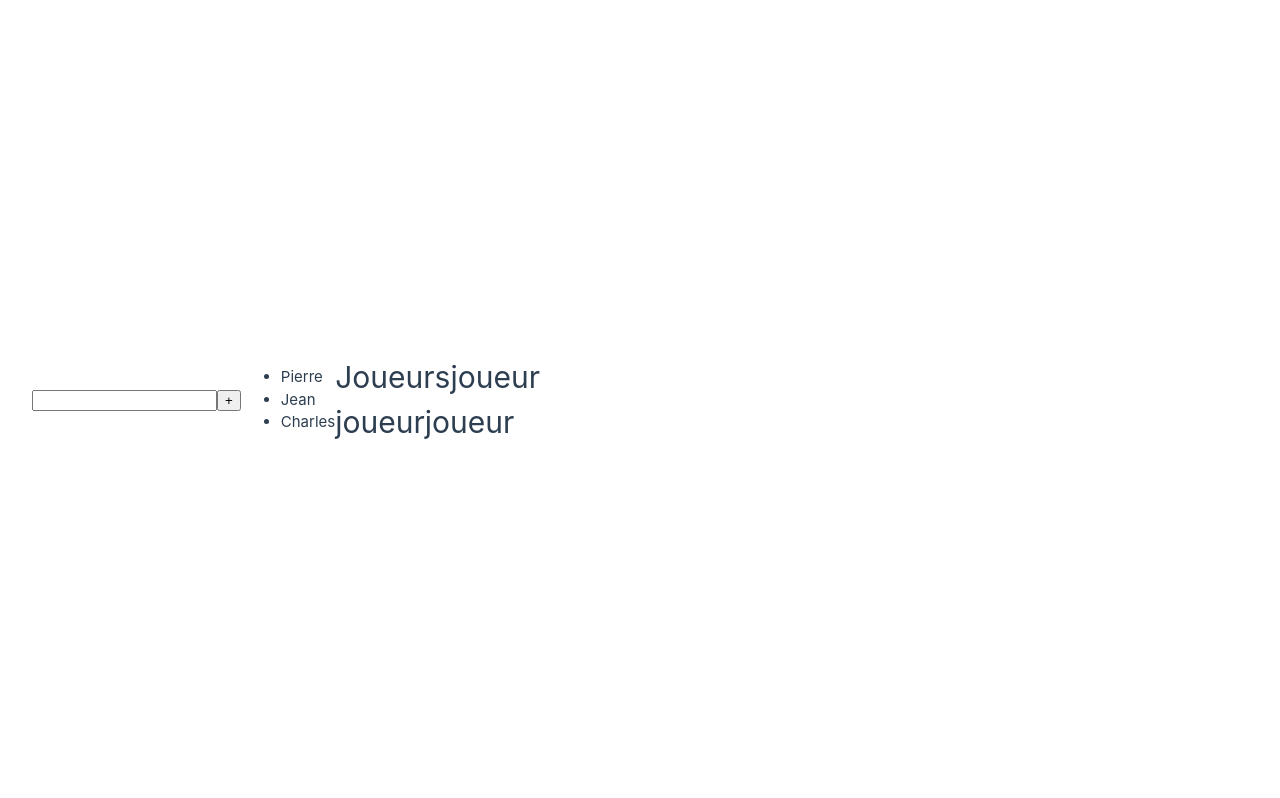
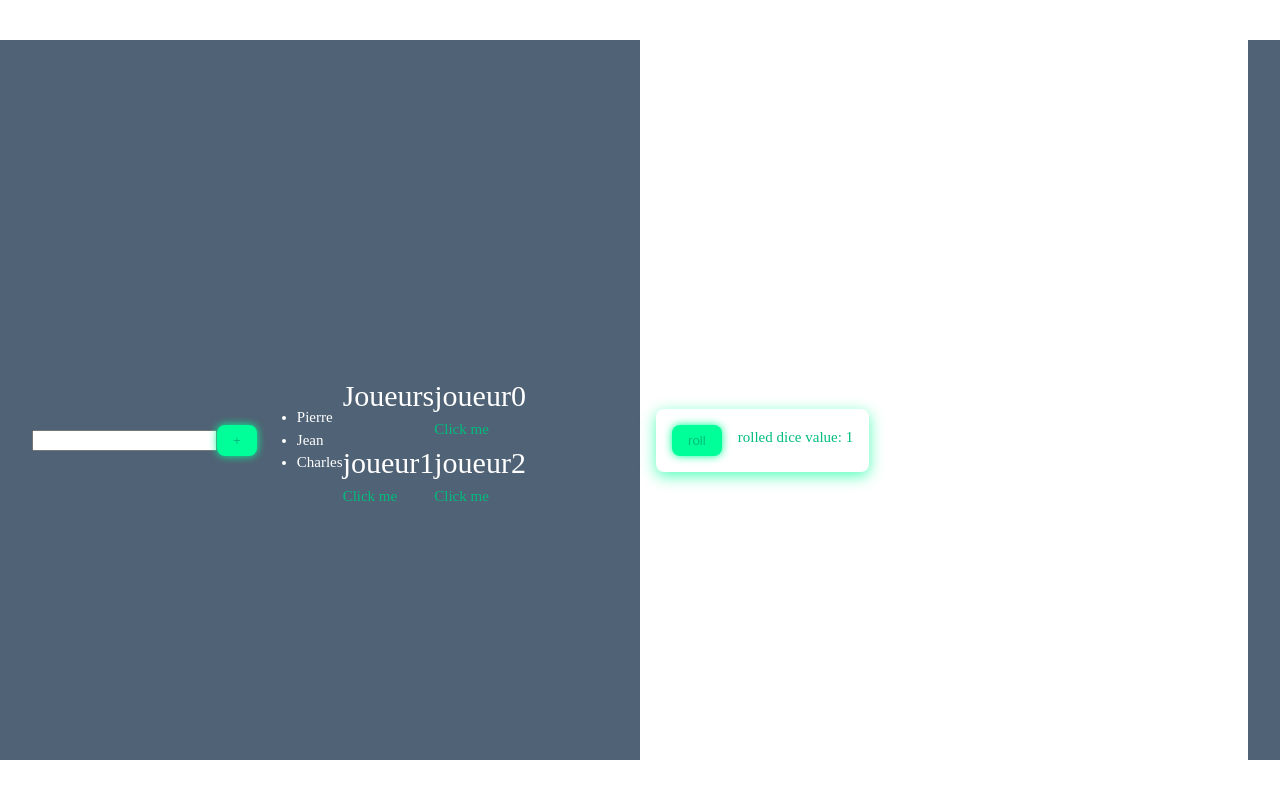
Before and after one commit to AnthonyPreite/Serious-Game-In_Vuejs, a Vue app: page / in a window 1280 px wide. Shown: the top 798 px of the page. Built offline with nearby package versions, Linux system fonts and the light colour scheme.

Commit message:
- Adding Dice.vue

```diff
--- a/src/App.vue
+++ b/src/App.vue
@@ -1,6 +1,7 @@
 <script setup>
   import {ref, computed} from 'vue'
   import { useGameStore } from '@/stores/game'
+  import Dice from '@/components/Dice.vue'
   import Joueur from '@/components/Joueur.vue'
   const gameStore = useGameStore()
   const members = ['Pierre', 'Jean', 'Charles']
@@ -9,6 +10,10 @@
   const newUser = ref('')
   const addUser = () => {
     gameStore.addAMember(newUser.value)
+  }
+
+  const parentjoueur = (value) => {
+    alert('click in joueur n° ' + value)
   }
   </script>
   <template>
@@ -21,13 +26,17 @@
       <div class="wrapper">
 
         <h1>Joueurs</h1>
-        <Joueur v-for="(item, key) in listMembers" :key="key" :ident="key"></Joueur>
+        <Joueur v-for="(item, key) in listMembers" :key="key" :ident="key" @clickjoueur="parentjoueur"></Joueur>
 
       </div>
     </header>
+    <body>
+      <Dice/>
 
+    </body>
   </template>
   <style scoped>
+
   header {
     line-height: 1.5;
     max-height: 100vh;
--- a/src/assets/main.css
+++ b/src/assets/main.css
@@ -2,16 +2,20 @@
 
 #app {
   max-width: 1280px;
+  max-height: 1080px;
+  height: 720px;
   margin: 0 auto;
   padding: 2rem;
-
+  background-color: #506275;
+  color: #ffffff;
+  font-family: 'roboto-thin';
   font-weight: normal;
 }
 
 a,
 .green {
   text-decoration: none;
-  color: hsla(160, 100%, 37%, 1);
+  color: #00bd7e;
   transition: 0.4s;
 }
 
--- /dev/null
+++ b/src/components/Dice.vue
@@ -0,0 +1,48 @@
+<script>
+  export default {
+    name: "App",
+    data() {
+      return {
+        rolledValue: 1,
+      };
+    },
+    methods: {
+      roll() {
+        this.rolledValue = Math.ceil(Math.random() * 5 + 1);
+      },
+    },
+  };
+</script>
+<template>
+  <div class="btncomp">
+    <button @click="roll">roll</button>
+    <p>rolled dice value: {{ rolledValue }}</p>
+  </div>
+</template>
+
+<style scope>
+  .btncomp {
+    border-radius: 0.5rem;
+
+    box-shadow: 0px 4px 15px hsla(156, 100%, 50%, 0.68);
+    padding: 1rem;
+    margin: 1rem;
+    display: inline-flex;
+    gap: 1rem;
+  }
+
+  button {
+    color: #00bd7e;
+    background-color: #00ff99;
+    box-shadow: 0px 0px 8px#00fd98;
+    padding: 0.5rem 1rem;
+    border: none;
+    border-radius: 0.5rem;
+  }
+
+  p {
+    color: #00bd7e;
+    font-family: "roboto-bold";
+
+  }
+</style>
--- a/src/components/Joueur.vue
+++ b/src/components/Joueur.vue
@@ -1,9 +1,20 @@
 <template>
-    <h1>joueur</h1>
+    <div>
+    <h1>joueur{{ ident }}</h1>
+    <a href="" @click.prevent="alertParent">Click me</a>
+    </div>
 </template>
 <script setup>
     import { useGameStore } from '@/stores/game'
     const gameStore = useGameStore()
     const props = defineProps(['ident'])
     const theJoueur = gameStore.oneJoueur(props.ident)
+    const emits = defineEmits (["clickjoueur"])
+
+
+const alertParent = () => {
+    emits('clickjoueur', props.ident)
+
+}
+
 </script>
--- a/src/views/HomeView.vue
+++ b/src/views/HomeView.vue
@@ -6,3 +6,7 @@
     <Timeur/>
   </main>
 </template>
+
+<style scoped>
+
+</style>
```
Also changed, not shown: src/data.js (added, +104 -0 lines).
